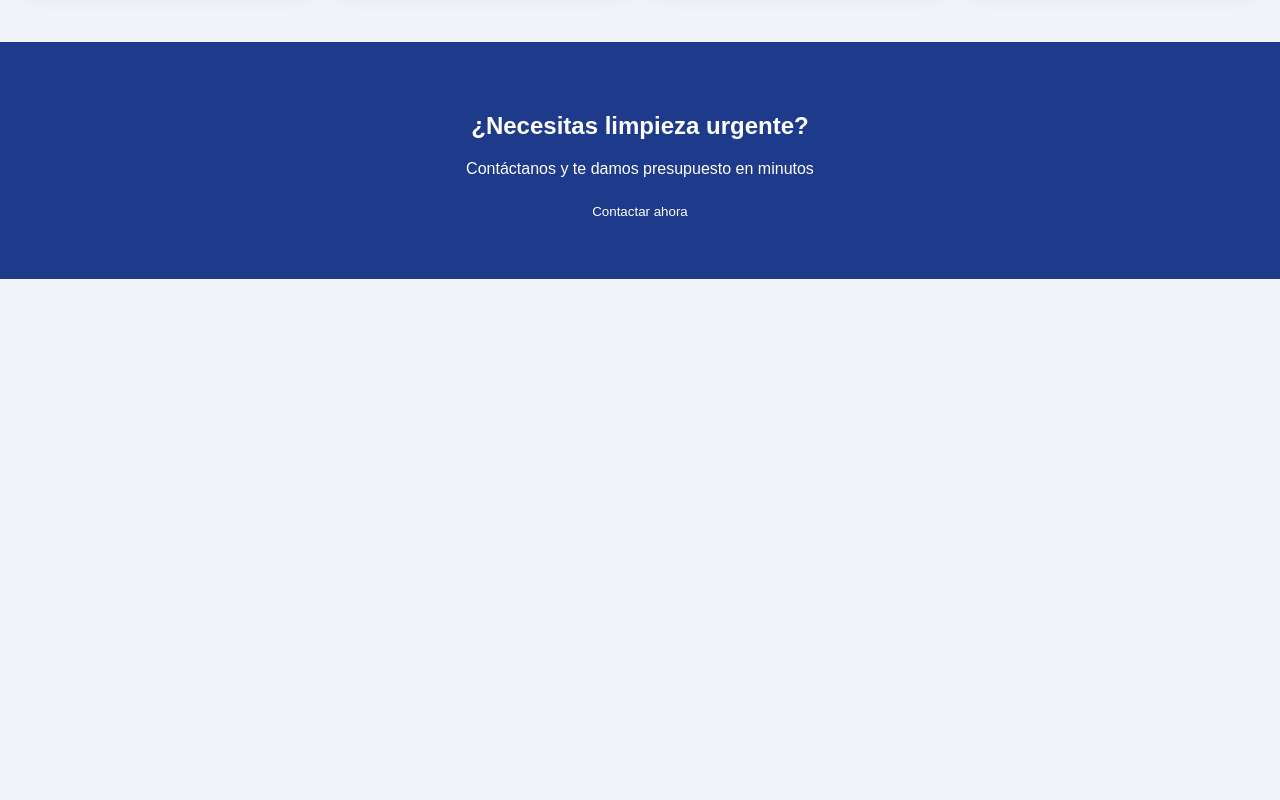
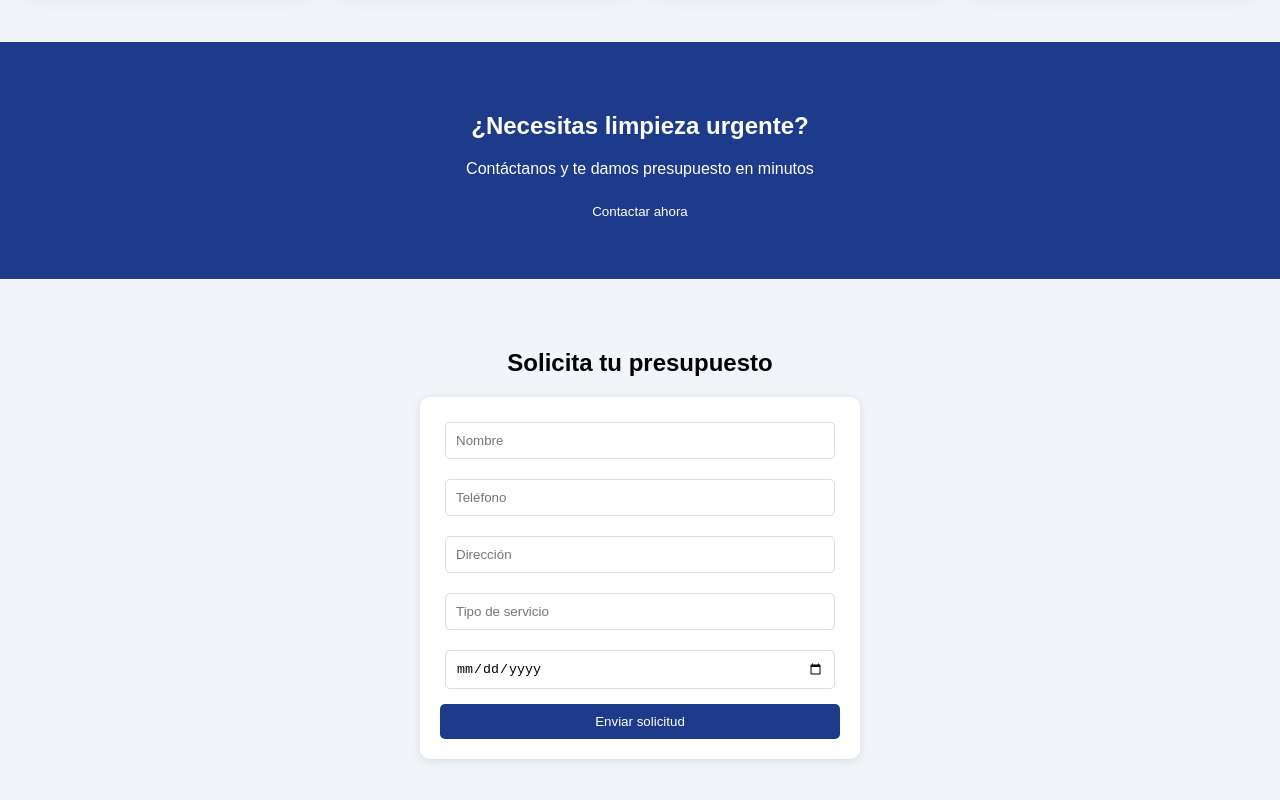
Before and after one commit to mduarte1996/limpiezas-dashboard, a React (Create React App) app: page / in a window 1280 px wide. Shown: the part 1017-1817 px from the top of the page. Before the commit the page ends 1296 px from the top, so only its background shows below. Built offline with nearby package versions, Linux system fonts and the light colour scheme.

Commit message:
formulario conectado

```diff
--- a/src/pages/Home.css
+++ b/src/pages/Home.css
@@ -70,3 +70,22 @@ button {
   text-align: center;
   padding: 50px 20px;
 }
+
+.form-section {
+  padding: 50px 20px;
+  text-align: center;
+}
+
+.form {
+  display: flex;
+  flex-direction: column;
+  gap: 10px;
+  max-width: 400px;
+  margin: auto;
+}
+
+.form input {
+  padding: 10px;
+  border-radius: 5px;
+  border: 1px solid #ccc;
+}
--- a/src/pages/Home.js
+++ b/src/pages/Home.js
@@ -1,9 +1,47 @@
 import React from "react";
 import { useNavigate } from "react-router-dom";
 import "./Home.css";
+import { useState } from "react";
+import { createService } from "../services/api";
 
 function Home() {
     const navigate = useNavigate();
+
+    const [formData, setFormData] = useState({
+        client_name: "",
+        phone: "",
+        address: "",
+        service_type: "",
+        scheduled_date: ""
+    });
+
+    const handleChange = (e) => {
+        setFormData({
+            ...formData,
+            [e.target.name]: e.target.value
+        });
+    };
+
+    const handleSubmit = async (e) => {
+        e.preventDefault();
+
+        try {
+            await createService(formData);
+            alert("✅ Solicitud enviada correctamente");
+
+            setFormData({
+                client_name: "",
+                phone: "",
+                address: "",
+                service_type: "",
+                scheduled_date: ""
+            });
+
+        } catch (error) {
+            alert("❌ Error al enviar");
+            console.error(error);
+        }
+    };
 
     return (
         <div className="home">
@@ -37,7 +75,7 @@ function Home() {
 
                     <div className="card">
                         <h3>🏖 Pisos turísticos</h3>
-            <p>Preparación rápida para nuevos huéspedes.</p>
+                        <p>Servicio especializado para alquileres vacacionales.</p>
                     </div>
 
                     <div className="card">
@@ -63,6 +101,56 @@ function Home() {
                 </button>
             </section>
 
+            <section className="form-section" id="form">
+                <h2>Solicita tu presupuesto</h2>
+
+                <form onSubmit={handleSubmit} className="form">
+
+                    <input
+                        name="client_name"
+                        placeholder="Nombre"
+                        value={formData.client_name}
+                        onChange={handleChange}
+                        required
+                    />
+
+                    <input
+                        name="phone"
+                        placeholder="Teléfono"
+                        value={formData.phone}
+                        onChange={handleChange}
+                        required
+                    />
+
+                    <input
+                        name="address"
+                        placeholder="Dirección"
+                        value={formData.address}
+                        onChange={handleChange}
+                    />
+
+                    <input
+                        name="service_type"
+                        placeholder="Tipo de servicio"
+                        value={formData.service_type}
+                        onChange={handleChange}
+                    />
+
+                    <input
+                        type="date"
+                        name="scheduled_date"
+                        value={formData.scheduled_date}
+                        onChange={handleChange}
+                        required
+                    />
+
+                    <button type="submit" className="primary-btn">
+                        Enviar solicitud
+                    </button>
+
+                </form>
+            </section>
+
         </div>
     );
 }
```
Lines whose indentation alone changed are shown as unchanged.
